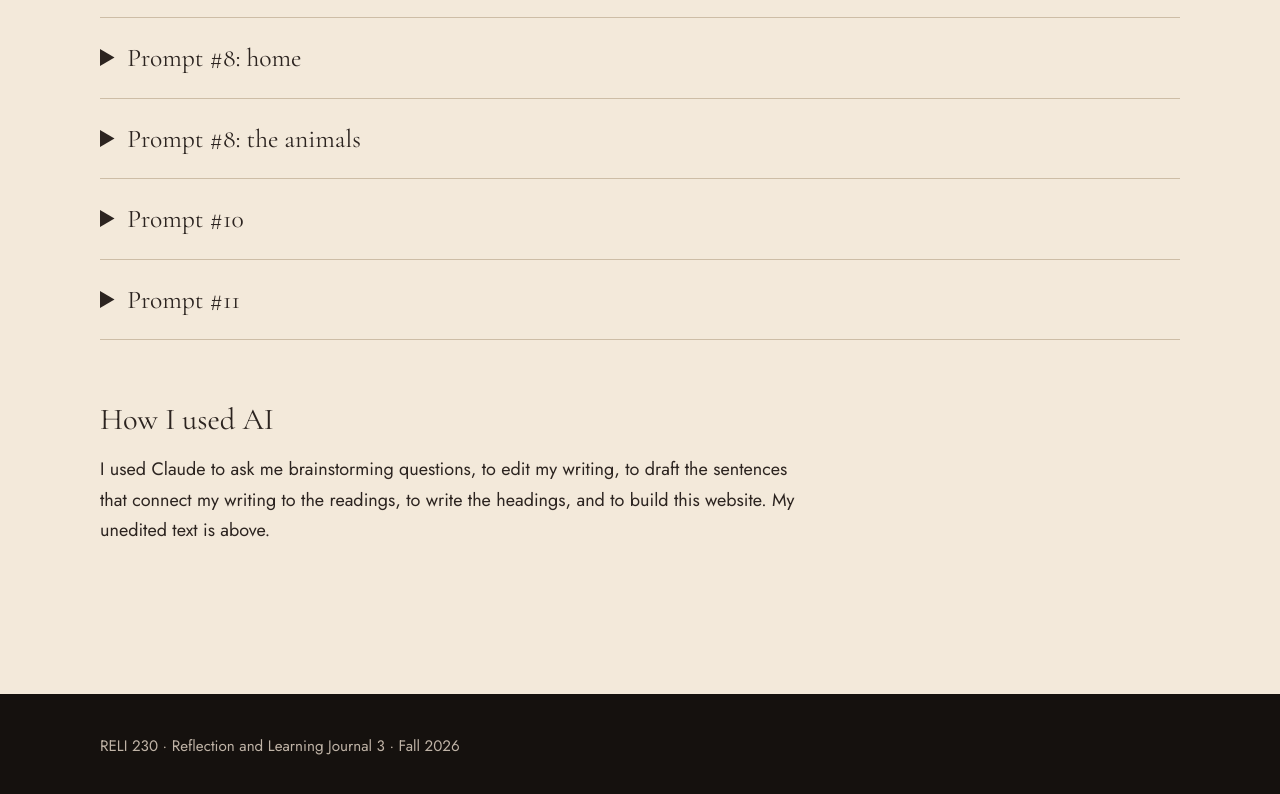
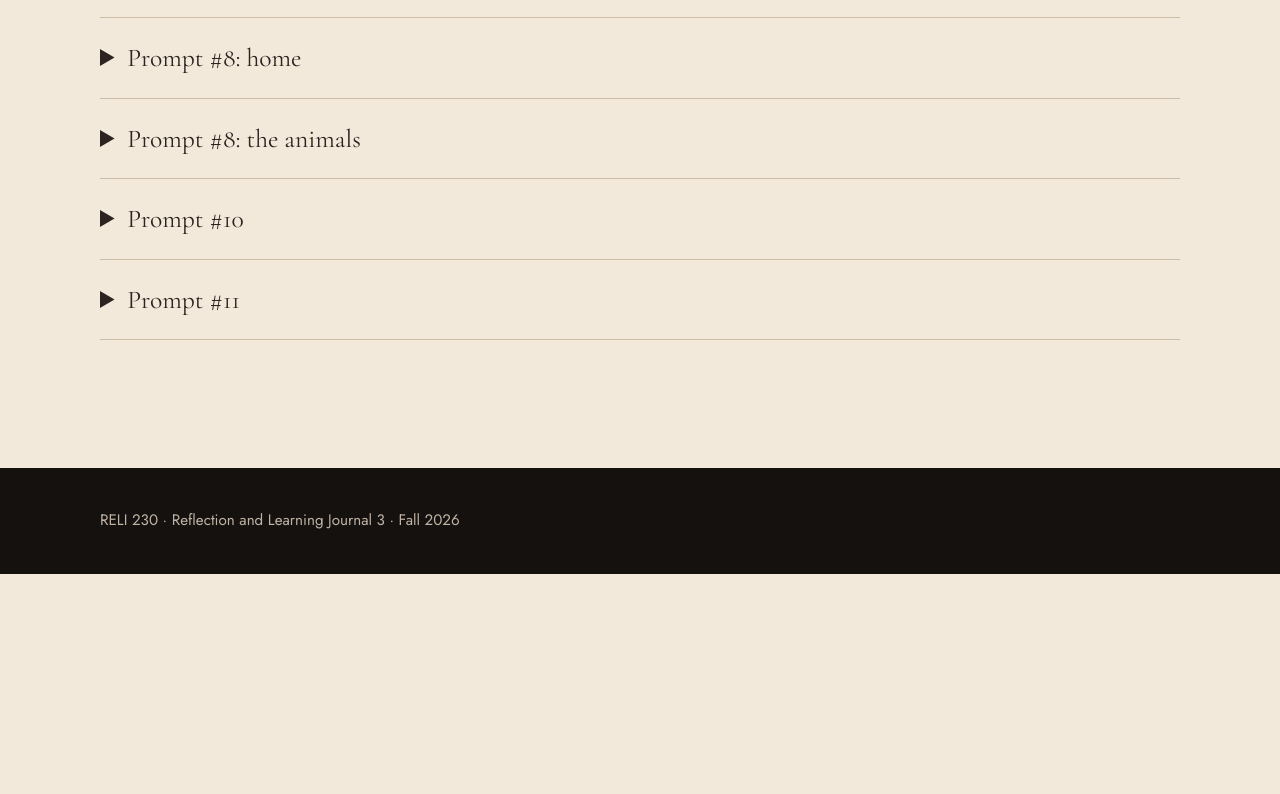
Before and after one commit to eldarttyy/reli230-journal3, a plain HTML site: page index.html in a window 1280 px wide. Shown: the part 8956-9750 px from the top of the page. After the commit the page ends 9530 px from the top, so only its background shows below. Drawn offline with nearby package versions, Linux system fonts and the light colour scheme.

Commit message:
Remove AI note section
Co-Authored-By: Claude Opus 5.5 <noreply@anthropic.com>

```diff
--- a/index.html
+++ b/index.html
@@ -181,8 +181,6 @@ footer p { margin: 0; }
     <details><summary>Prompt #8: the animals</summary><p>regarind the animal we had, we had around 20-30 sheeps, we had bulls at home, so i used to take care of them, and it tought me the responsibility, of how if i forget them to feed, they would be hungry the whole day, and there were times that i did not make it or i thought i have fed them but not, it made me feel so bad, and how everything the sheeps come up to me, not afraid, and how big bulls recognize me as they friend and i used to feed them, there was a case, when we had to sell them, there were big 3-4 guys came to see the bulls and they saw me feeding the bulls that are 10 times bigger then me, me being not afraid, and how we used to be friends, they were shocked</p></details>
     <details><summary>Prompt #10</summary><p>In a way when someone is use a culture that wasnt theirs, i am so happy, i feel excited about it, i believe its the deepest way to express the interest and engagement. During the Nomad games in my hometown, there are athletes from more than 100 countries, and seeing they celebrating our nomad culture is fun and i have the opportunity to share about it with them. I played traditional music instrument Komuz to people who were visiting and seeing they intereset and excitment, actually make me have fun. Those are the moments that i wanna leave, and visiting America was one of the biggest dreams to learn about the culture and the people around him, and actually expereinceing was very fun.</p></details>
     <details><summary>Prompt #11</summary><p>hope i think is a strong believe in something, could be anything, but it is that strong that effects and helps people to overcome challenges. 4. now i think of hope is something u choose and do, take actions on it, i think it is a decisions that is effected my the culture and the experience of an individual. and i believe my mome is the most hopefull person, and in a way it brings good luck i beleive, when u hope, and take actions upon, i beleive that will happen for sure.</p></details>
-    <h3 class="sub">How I used AI</h3>
-    <p>I used Claude to ask me brainstorming questions, to edit my writing, to draft the sentences that connect my writing to the readings, to write the headings, and to build this website. My unedited text is above.</p>
   </div>
 </div></section>
 </main>
```
